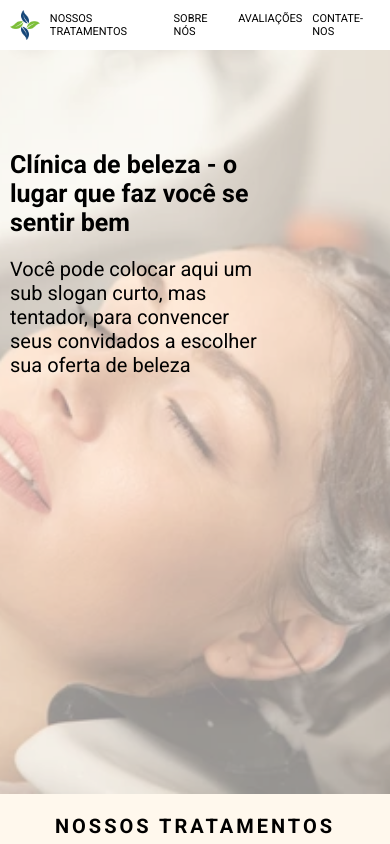
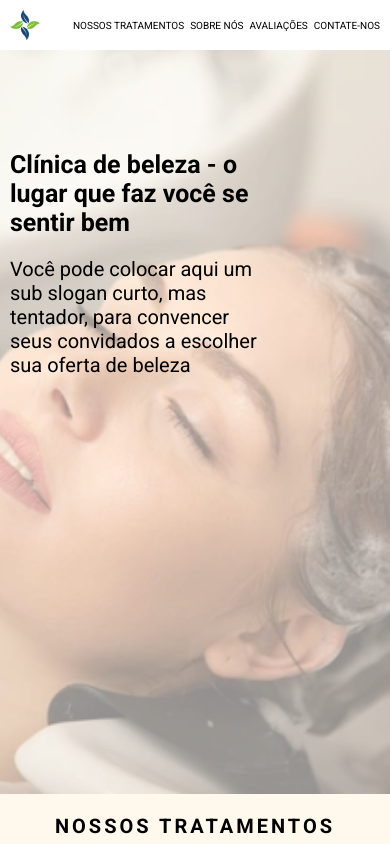
Before and after one commit to Front-Eugene/landing-p1, a plain HTML site: page index.html in a window 390 px wide. Shown: the top 844 px of the page. Drawn offline with Linux system fonts and the light colour scheme.

Commit message:
fix header

```diff
--- a/index.html
+++ b/index.html
@@ -307,11 +307,11 @@
 
             nav ul {
                 width: auto;
-                font-size: 11px;
+                font-size: 10px;
             }
 
             nav ul li {
-                margin: 0 0 0 10px;
+                margin: 0 0 0 6px;
             }
 
             .screen-wrap {
```
